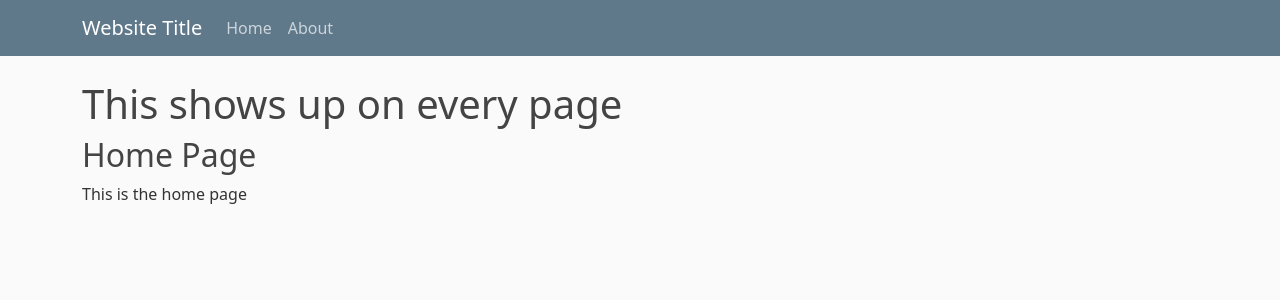
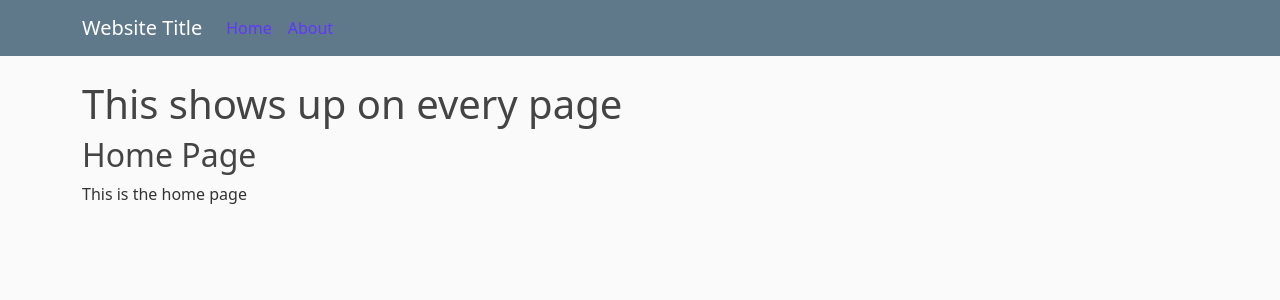
Before and after one commit to 10sChris/flask-and-ORM, a Flask app: page / in a window 1280 px wide. Shown: the top 300 px of the page. Run offline with Flask 3, Linux system fonts and the light colour scheme.

Commit message:
made small change to test

```diff
--- a/static/main.css
+++ b/static/main.css
@@ -13,7 +13,7 @@ h1, h2, h3, h4, h5, h6 {
 }
 
 .site-header .navbar-nav .nav-link {
-  color: #cbd5db;
+  color: #5f38ff;
 }
 
 .site-header .navbar-nav .nav-link:hover {
```
